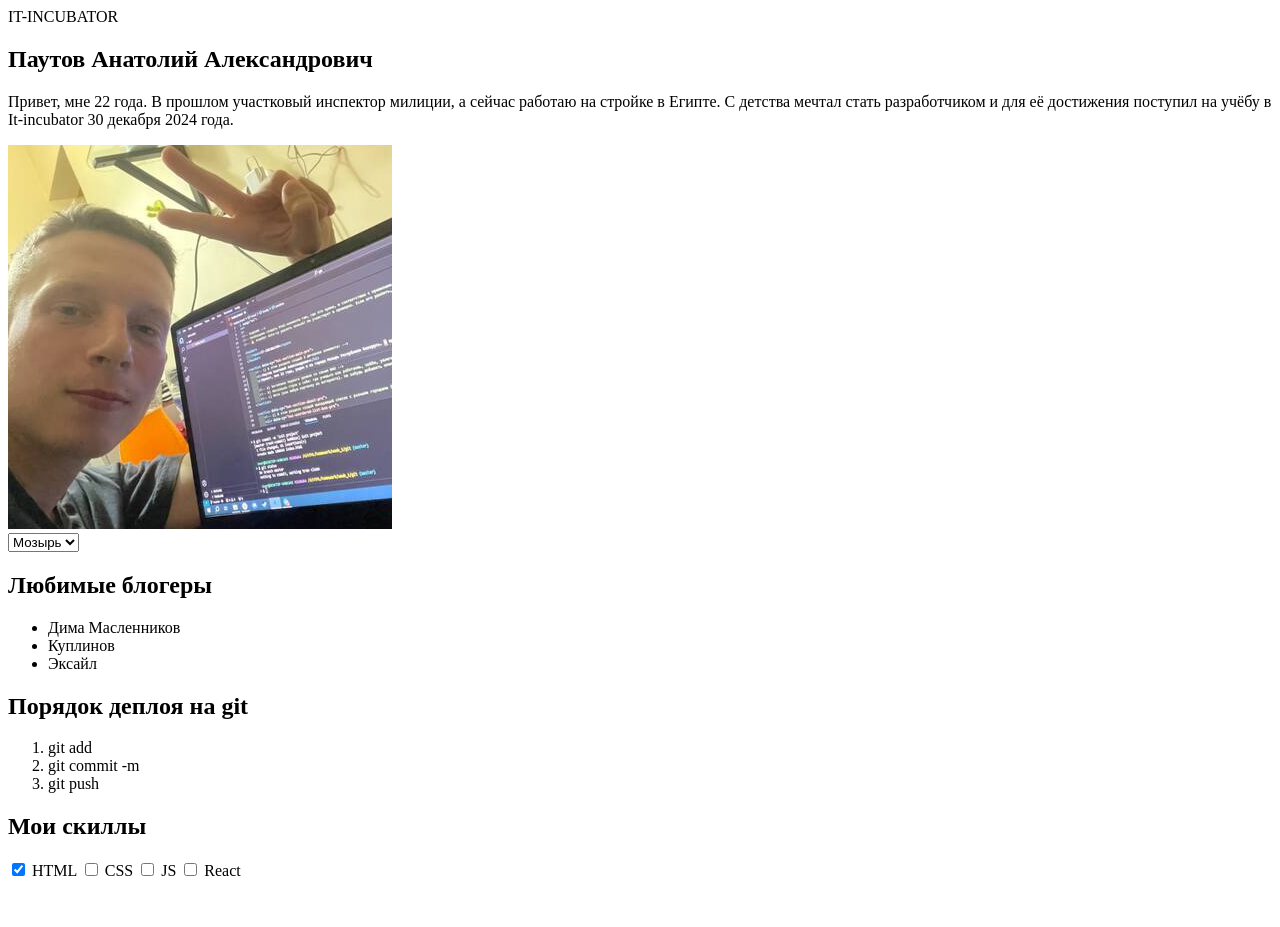
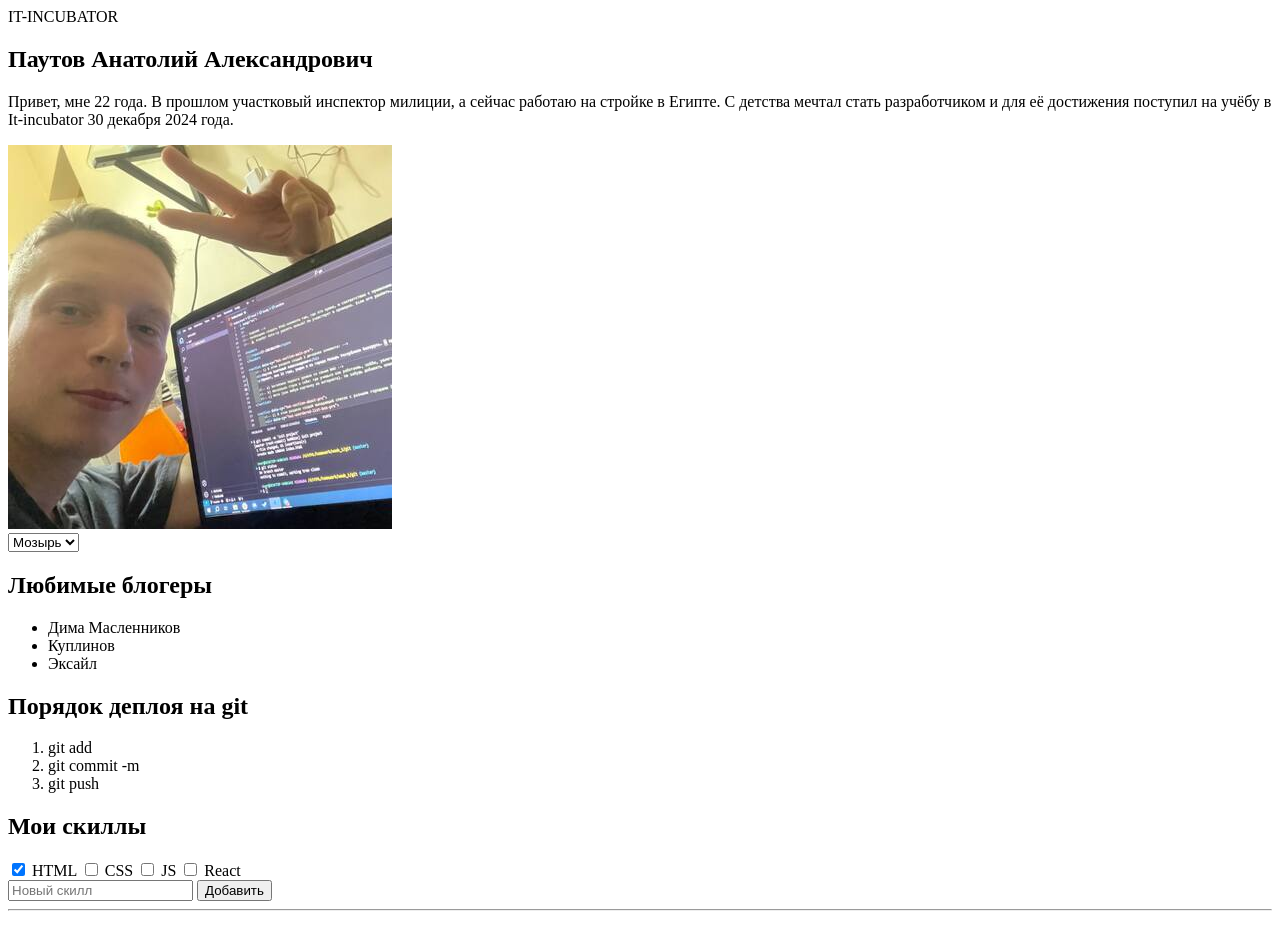
Before and after one commit to AnatolyPautovDev/Homework-1week, a plain HTML site: page index.html in a window 1280 px wide. Before the commit the page ends 888 px from the top, so only its background shows below. Drawn offline with Linux system fonts and the light colour scheme.

Commit message:
complete task-5-6-7

```diff
--- a/index.html
+++ b/index.html
@@ -79,8 +79,11 @@
             </label>
         </div>
         <!-- 5) Создай здесь однострочное поле для ввода текста с подсказкой "Новый скилл", которая исчезает, когда начинаешь что-то печатать (для подсказки есть специальный атрибут) -->
+        <input type="text" placeholder="Новый скилл">
         <!-- 6) Создай здесь кнопку “Добавить” -->
+        <button>Добавить</button>
         <!-- 7) Добавь горизонтальную линию (для этого есть специальный тег) -->
+        <hr>
 
         <table data-cy="hw-about-table-pre">
             <!-- 8) В таблице сделай 5 строк и 3 столбца.
```
